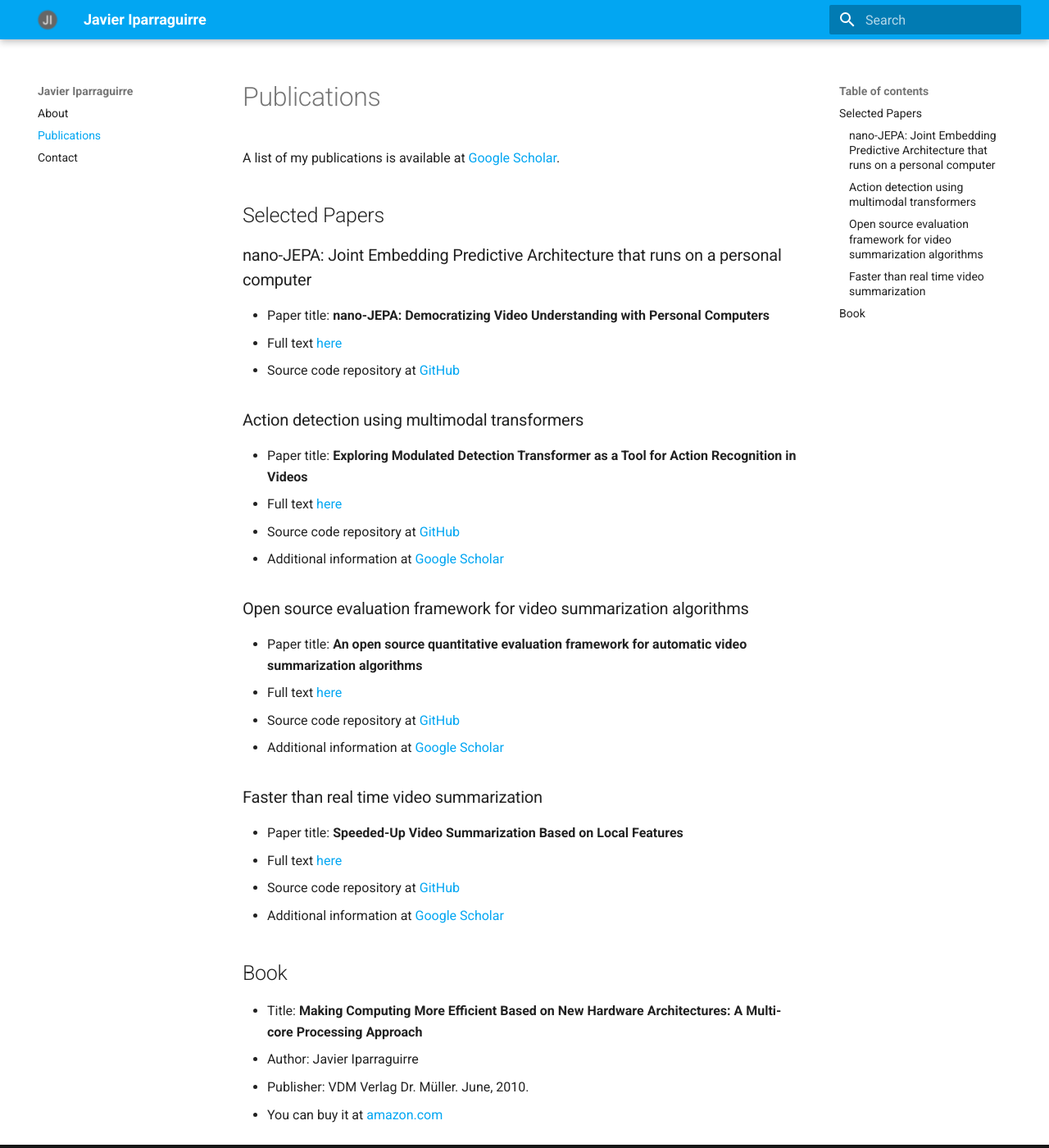
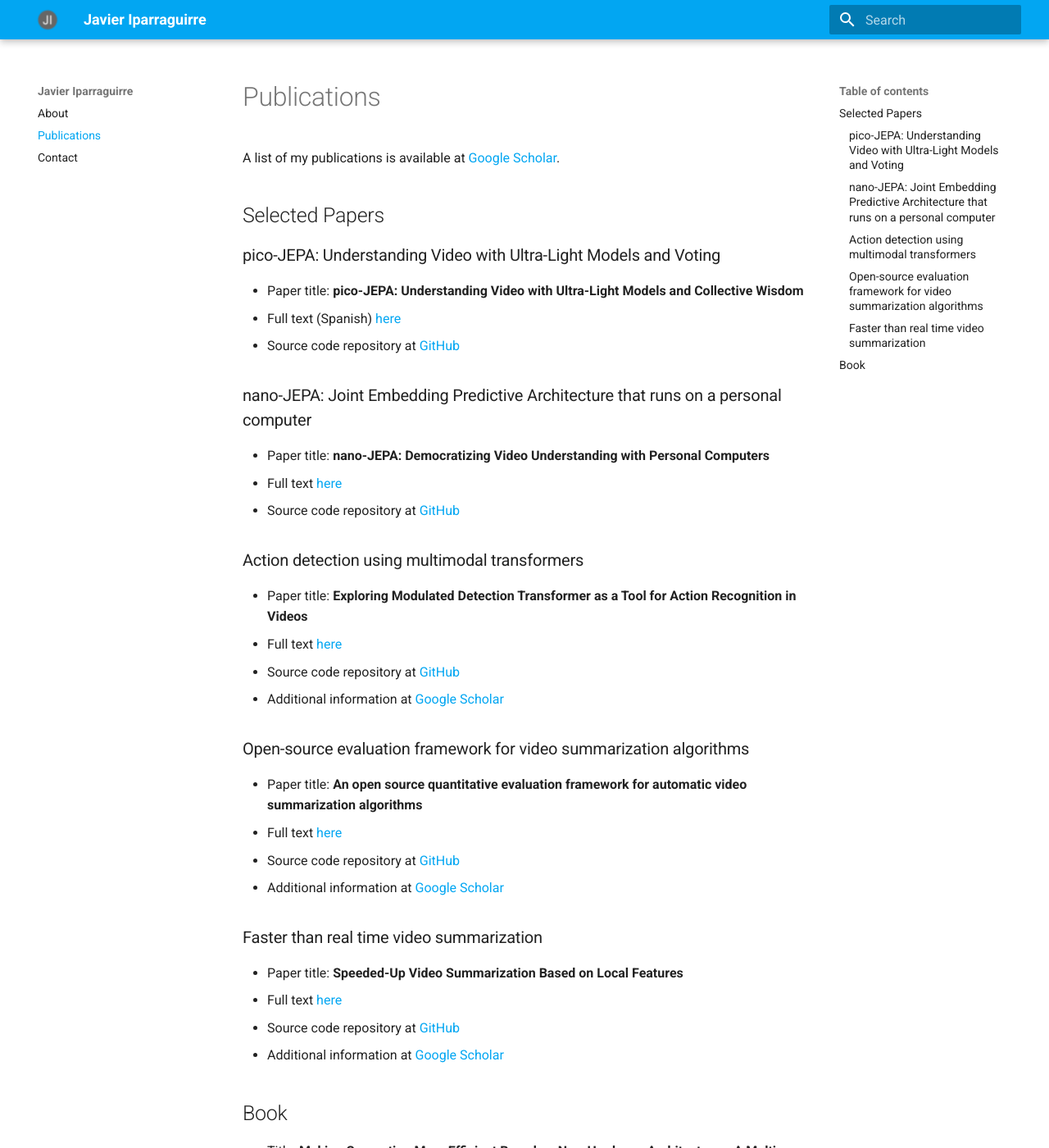
Before and after one commit to javierip/javierip.github.io, an MkDocs documentation site: the page built from docs/publications.md, in a window 1280 px wide and 1400 px high. Shown: the whole window at 82% size. Built offline with MkDocs 1.6.1 and Material for MkDocs 9.7.7, drawn with Linux system fonts in a browser that asks for light colours.

Commit message:
update publications

```diff
--- a/docs/publications.md
+++ b/docs/publications.md
@@ -3,6 +3,12 @@
 A list of my publications is available at <a href="https://scholar.google.com.ar/citations?hl=en&user=PNNFrAQAAAAJ&view_op=list_works&sortby=pubdate" target="_blank">Google Scholar</a>.
 
 ## Selected Papers
+
+### pico-JEPA: Understanding Video with Ultra-Light Models and Voting
+
+* Paper title: **pico-JEPA: Understanding Video with Ultra-Light Models and Collective Wisdom**
+* Full text (Spanish) [here](https://github.com/BHI-Research/pico-JEPA/blob/main/publications/pico-JEPA-paper-ES.pdf)
+* Source code repository at [GitHub](https://github.com/BHI-Research/pico-JEPA/tree/main)
 
 ### nano-JEPA: Joint Embedding Predictive Architecture that runs on a personal computer
 
@@ -17,7 +23,7 @@ A list of my publications is available at <a href="https://scholar.google.com.ar
 * Source code repository at [GitHub](https://github.com/BHI-Research/AVA_MDETR)
 * Additional information at [Google Scholar](https://scholar.google.com.ar/citations?view_op=view_citation&hl=en&user=PNNFrAQAAAAJ&sortby=pubdate&citation_for_view=PNNFrAQAAAAJ:xtRiw3GOFMkC)
 
-### Open source evaluation framework for video summarization algorithms
+### Open-source evaluation framework for video summarization algorithms
 
 * Paper title: **An open source quantitative evaluation framework for automatic video summarization algorithms**
 * Full text [here](http://sedici.unlp.edu.ar/handle/10915/89188)
```
